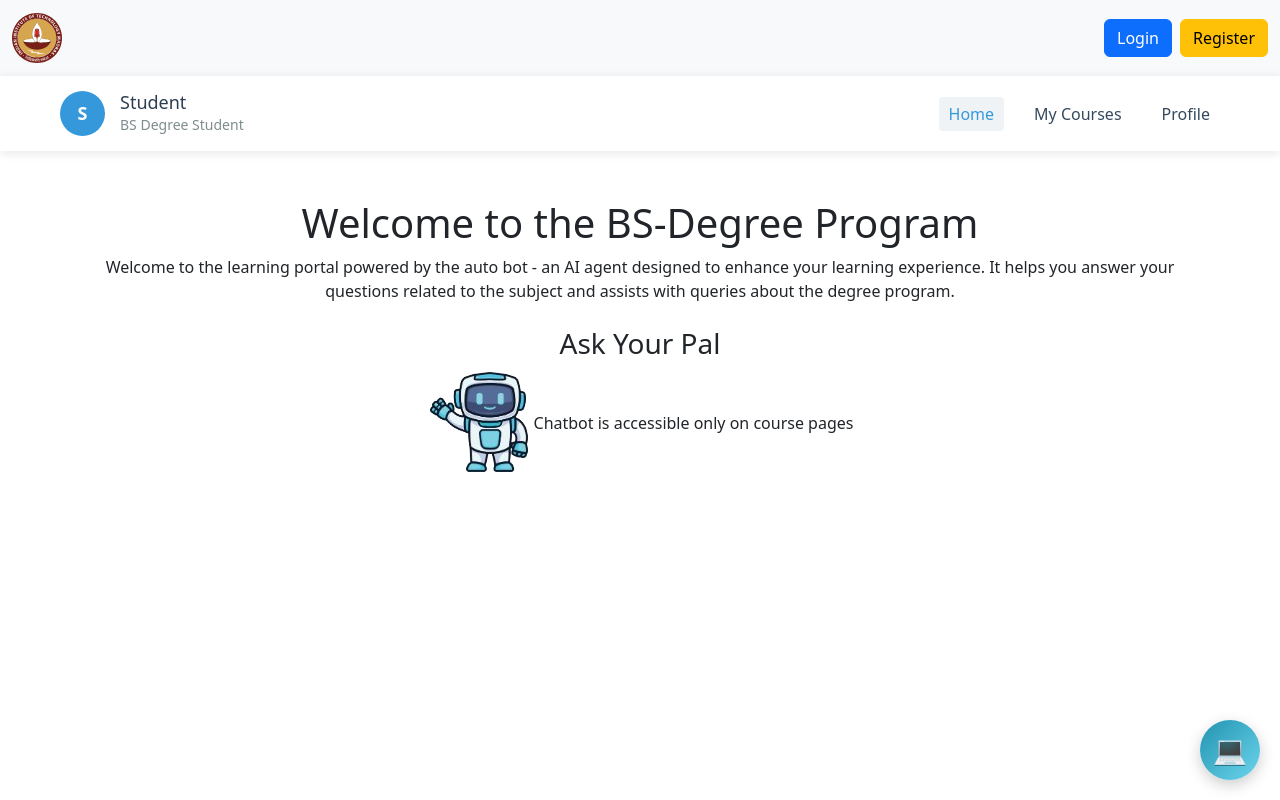
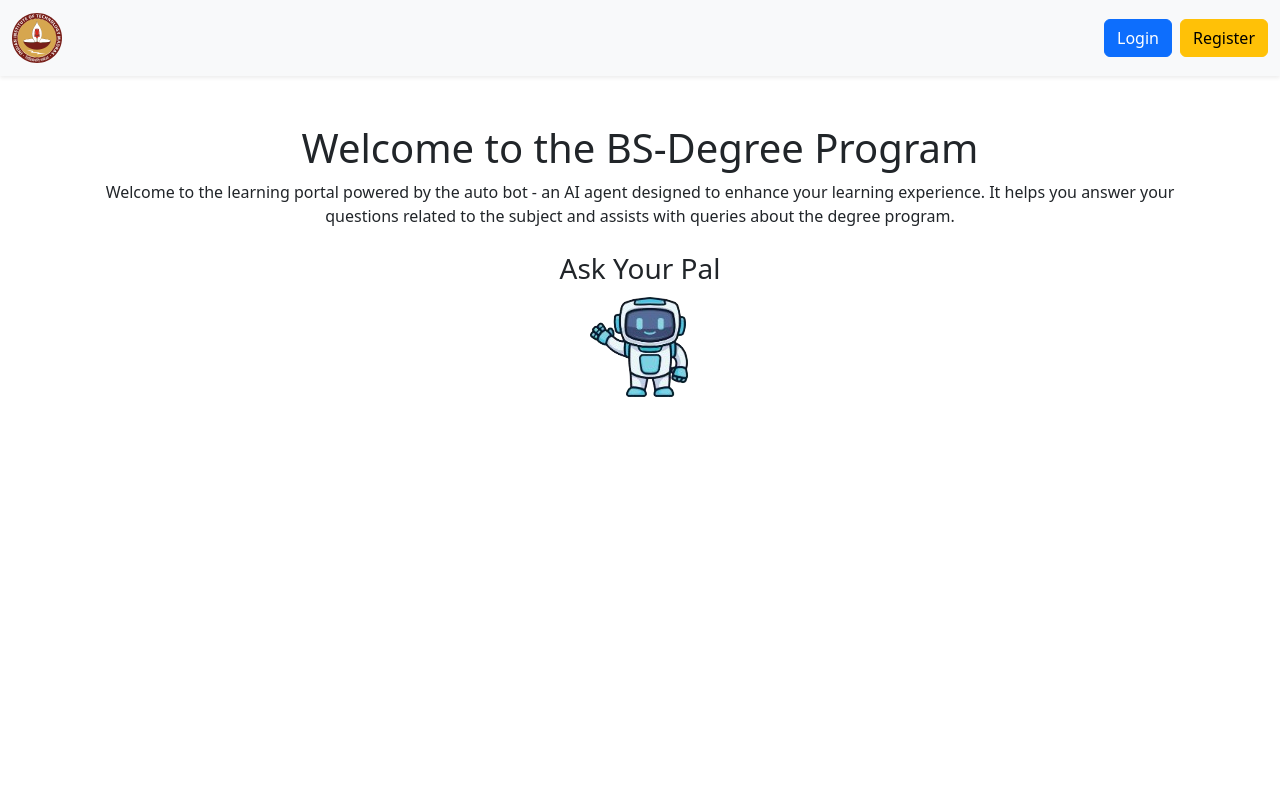
Before and after one commit to ParvPSingh/soft-engg-project-jan-2025-se-Jan-21, a Vue app in the folder frontend/: page / in a window 1280 px wide. Built offline with nearby package versions, Linux system fonts and the light colour scheme.

Commit message:
Update HomeView.vue

```diff
--- a/frontend/src/views/HomeView.vue
+++ b/frontend/src/views/HomeView.vue
@@ -1,8 +1,8 @@
 <!-- filepath: d:\Desktop\soft-engg-project-jan-2025-se-Jan-21-main\soft-engg-project-jan-2025-se-Jan-21-main\frontend\src\views\HomeView.vue -->
 <template>
   <div class="homeView">
-    <!-- Student Profile Header Section -->
-    <div class="profile-header">
+    <!-- Student Profile Header Section - Only shown when logged in -->
+    <div v-if="isLoggedIn" class="profile-header">
       <div class="profile-container">
         <!-- Left side with profile info -->
         <div class="profile-left">
@@ -22,7 +22,9 @@
       </div>
     </div>
 
-    <!-- Welcome Section -->
+
+
+    <!-- Welcome Section - Visible to all -->
     <div class="container text-center mt-5">
       <h1 class="welcome-title animated-fade">Welcome to the BS-Degree Program</h1>
       <p class="welcome-text animated-fade">
@@ -32,17 +34,18 @@
       </p>
     </div>
 
-    <!-- Chatbot Section -->
+    <!-- Chatbot Section - Always visible but with different content -->
     <div class="container text-center mt-4">
       <h3 class="animated-fade">Ask Your Pal</h3>
       <div class="chatbot-container">
         <img src="../assets/chatbot.png" alt="Chatbot" class="img-fluid chatbot-img animated-fade" />
-        <span class="chatbot-tooltip">Chatbot is accessible only on course pages</span>
+        <span v-if="!isLoggedIn" class="chatbot-tooltip"></span>
+        <span v-else class="chatbot-tooltip"></span>
       </div>
     </div>
 
-    <!-- Add Student Chatbot -->
-    <ChatBot_Student />
+    <!-- Add Student Chatbot only if logged in -->
+    <ChatBot_Student v-if="isLoggedIn" />
   </div>
 </template>
 
@@ -56,7 +59,8 @@ export default {
   },
   data() {
     return {
-      userName: 'Student'
+      userName: 'Student',
+      isLoggedIn: false
     }
   },
   mounted() {
@@ -64,6 +68,7 @@ export default {
     const userData = JSON.parse(localStorage.getItem('user'));
     if (userData && userData.name) {
       this.userName = userData.name;
+      this.isLoggedIn = true; // Set logged in status
     }
   },
   methods: {
@@ -73,6 +78,7 @@ export default {
     },
     handleLogout() {
       localStorage.removeItem('user');
+      this.isLoggedIn = false;
       this.$router.push('/login');
     }
   }
```
